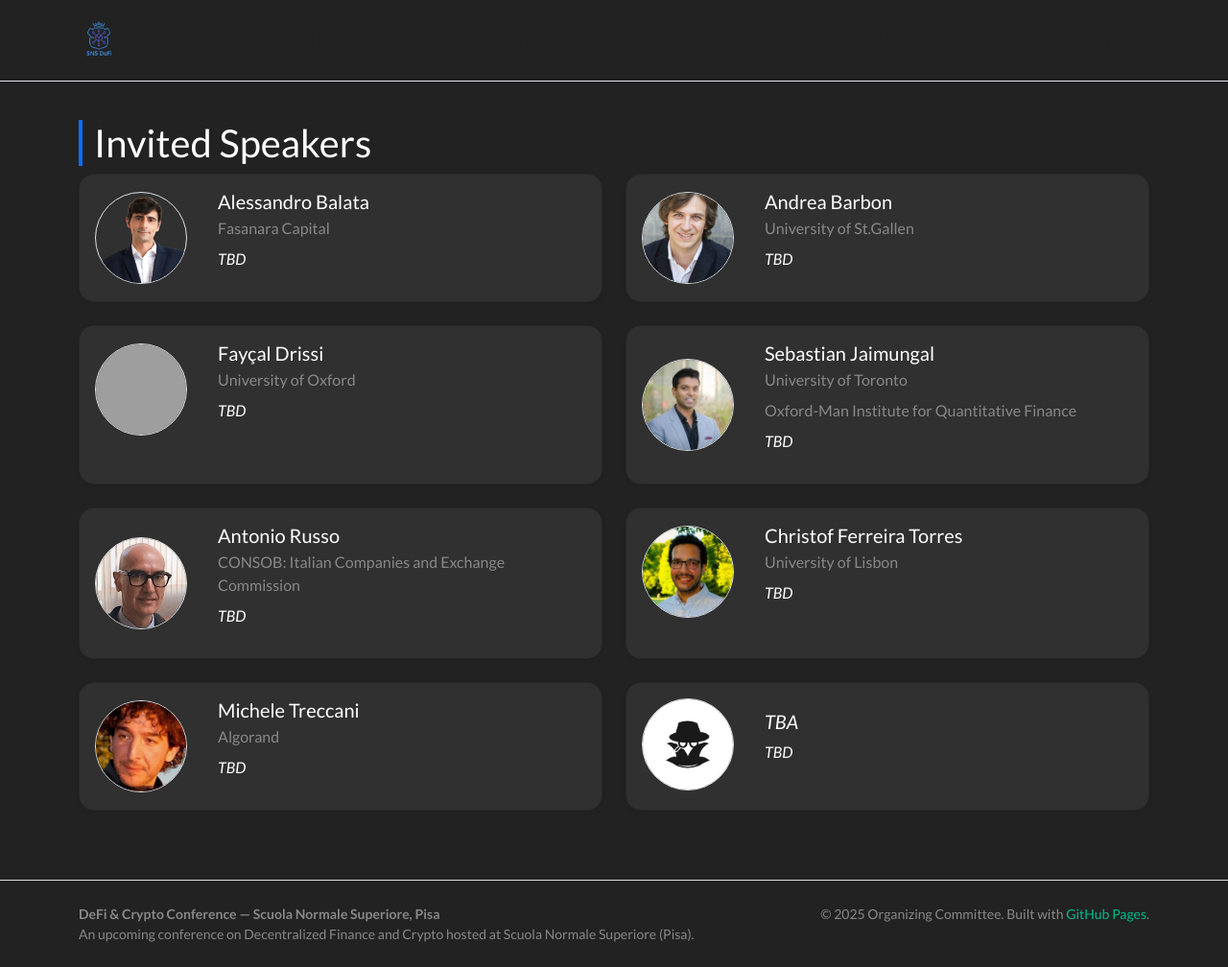
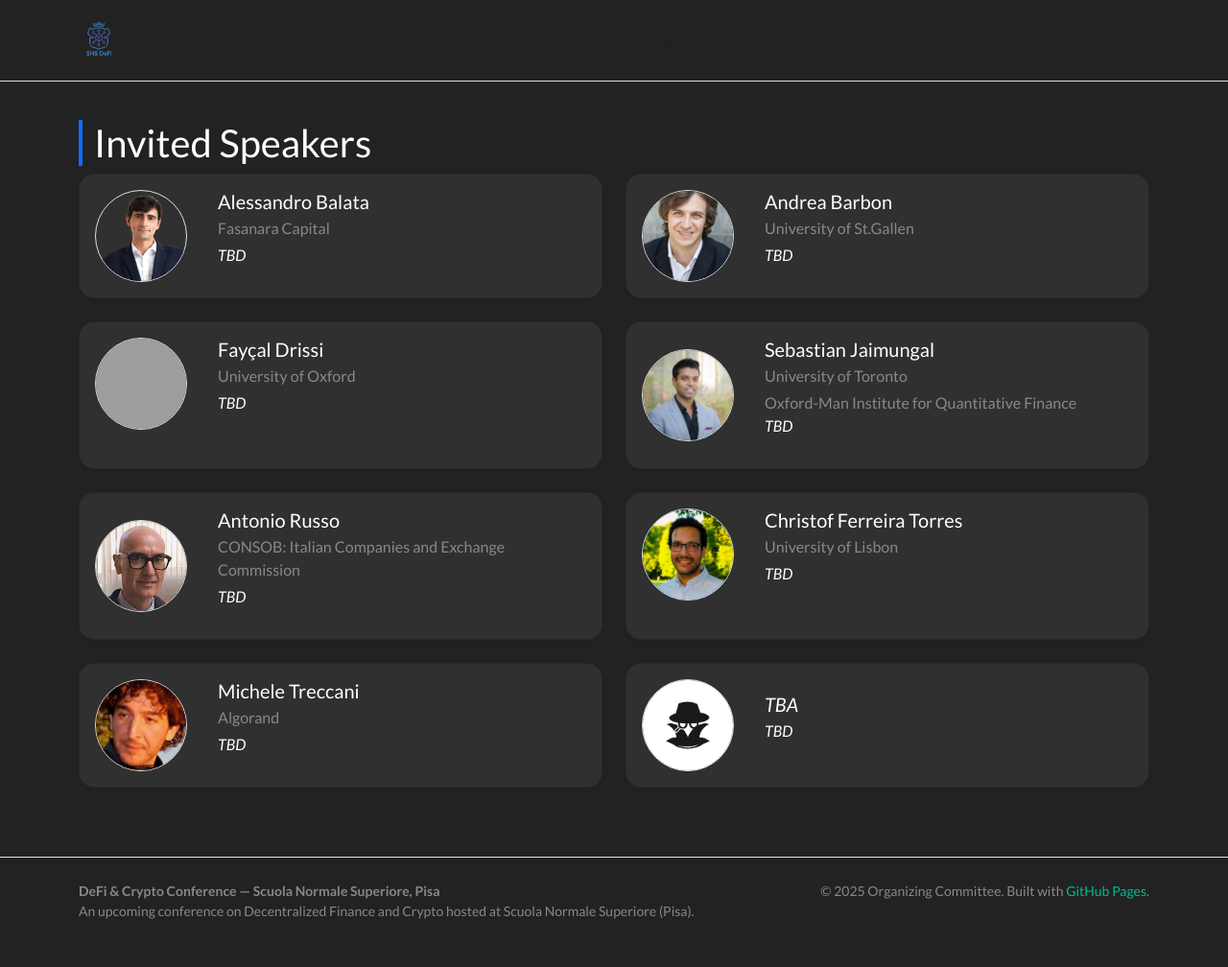
Before and after one commit to sns-defi/sns-defi.github.io, a Jekyll site: the page built from speakers.md, in a window 1280 px wide and 1008 px high. Shown: the whole window at 96% size. Built offline with Jekyll 4.4.1, drawn with Linux system fonts in a browser that asks for light colours; nearby versions of some CDN libraries; grey boxes are pictures that could not be loaded.

Commit message:
Refactor affiliation display in speakers.md
Updated affiliation display logic and styling.

```diff
--- a/speakers.md
+++ b/speakers.md
@@ -24,8 +24,10 @@ permalink: /speakers/
             <div class="col">
               <div class="card-body">
                 <h3 class="h5 mb-1">{{ s.name }}</h3>
-                {% if s.affiliation %}<p class="text-muted mb-2">{{ s.affiliation }}</p>{% endif %}
-                {% if s.affiliation2 %}<p class="text-muted mb-2">{{ s.affiliation2 }}</p>{% endif %}
+                <!--{% if s.affiliation %}<p class="text-muted mb-2">{{ s.affiliation }}</p>{% endif %}
+                {% if s.affiliation2 %}<p class="text-muted mb-2">{{ s.affiliation2 }}</p>{% endif %}-->
+                {% if s.affiliation %}<p class="text-muted m-0 mb-1">{{ s.affiliation }}</p>{% endif %}
+                {% if s.affiliation2 %}<p class="text-muted m-0">{{ s.affiliation2 }}</p>{% endif %}
                 {% if s.bio %}<p class="mb-3">{{ s.bio }}</p>{% endif %}
                 <div class="d-flex gap-2 flex-wrap">
                   {% if s.email %}
```
